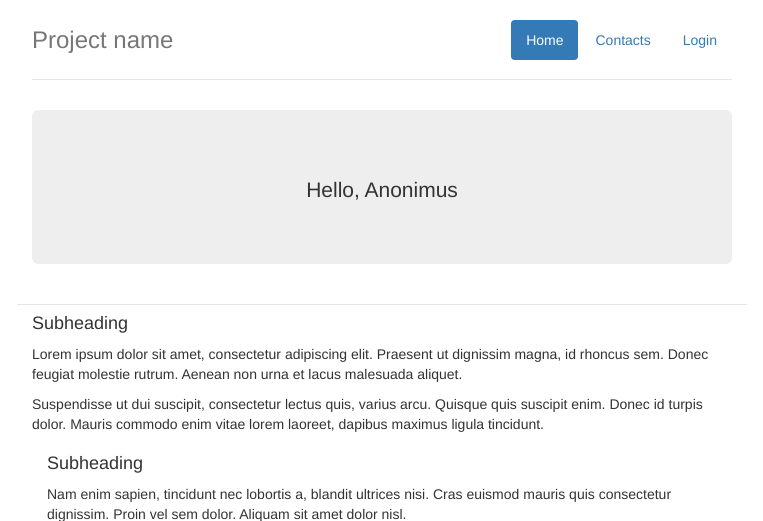
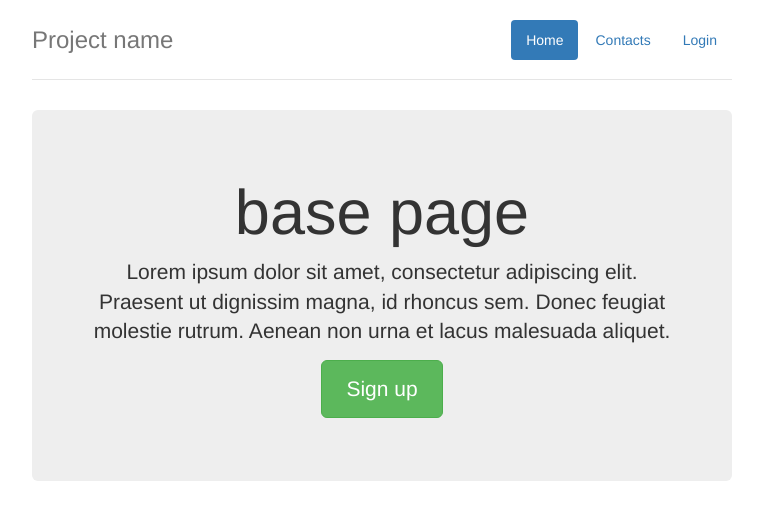
Before and after one commit to stasberko/djapp, a Django app: page /users/ in a window 1280 px wide. Shown: the top 521 px of the page, without its empty margins (258-1021 px from the left). Run offline with Django 3.2, Linux system fonts and the light colour scheme; some libraries are stand-ins or nearby versions.

Commit message:
Repare HomePage

```diff
--- a/templates/base.html
+++ b/templates/base.html
@@ -32,7 +32,7 @@
             <li><a href="{% url "new_contacts" %}">Contacts</a></li>
             {% if  request.user.is_authenticated %}
                 <li><a href="{% url "account_logout" %}">Logout</a></li>
-                {% else %}
+            {% else %}
                 <li><a href="{% url "login" %}">Login</a></li>
             {% endif %}
         </ul>
@@ -42,12 +42,18 @@
 
     {% block content %}
         <div class="jumbotron">
-            {% block usergrt %}
+
+
+            {% if request.user.is_authenticated %}
+                <h1><p> Hello, {{ request.user.username }}</p></h1>
+            {% else %}
                 <h1>base page</h1>
                 <p class="lead">Lorem ipsum dolor sit amet, consectetur adipiscing elit. Praesent ut dignissim magna, id
                     rhoncus sem. Donec feugiat molestie rutrum. Aenean non urna et lacus malesuada aliquet.</p>
                 <p><a class="btn btn-lg btn-success" href="{% url 'signup' %}" role="button">Sign up</a></p>
-            {% endblock usergrt %}
+            {% endif %}
+
+
         </div>
 
         <div class="row marketing">
--- a/users/templates/users/profile.html
+++ /dev/null
@@ -1,10 +0,0 @@
-{% extends "base.html" %}
-{% load staticfiles %}
-
-{% block usergrt %}
-    {% if request.user.is_authenticated %}
-        <h1><p> Hello, {{ request.user.username }}</p></h1>
-    {% else %}
-        <h2><p> Hello, Anonimus</p></h2>
-    {% endif %}
-{% endblock usergrt %}
--- a/users/views.py
+++ b/users/views.py
@@ -4,7 +4,7 @@
 
 
 def users(request):
-    return render(request, "users/profile.html")
+    return render(request, "base.html")
 
 
 def login(request):
```
Also changed, not shown: db.sqlite3, 1 other file.
